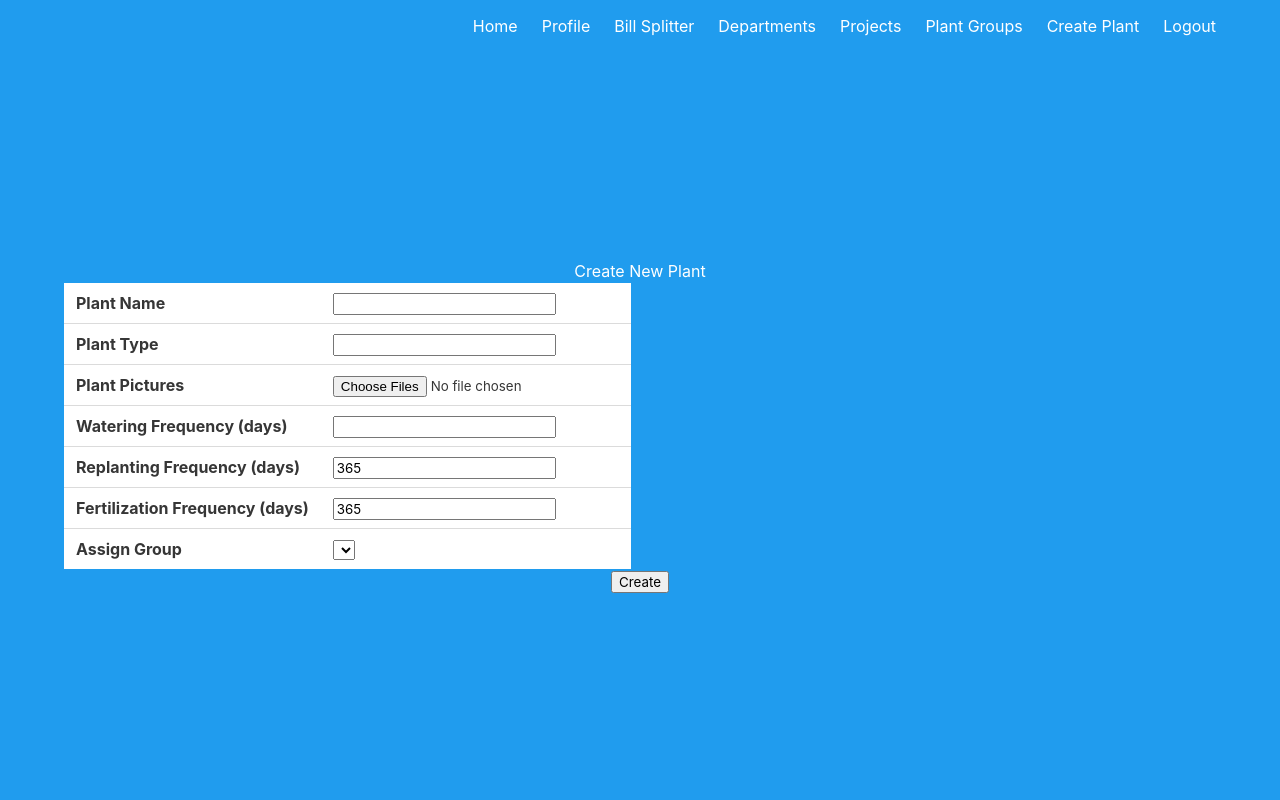
After one commit to freakazoidas/PlantApp, a Flask app: page /plants/plant_groups/2 in a window 1280 px wide. The commit adds this page. Run offline with Flask 3, Linux system fonts and the light colour scheme; a user stored in the database is signed in; lists and menus that the app fills with data are empty; some libraries are stand-ins or nearby versions.

Commit message:
Created Plants groups and plant create routs and demplates. Plants can be assigned and groups can be deleted along with plants.

```diff
--- a/project/plants.py
+++ b/project/plants.py
@@ -1,3 +1,5 @@
+import datetime
+
 from flask import (Blueprint, flash, get_flashed_messages, redirect,
                    render_template, request, url_for)
 from flask_login import current_user, login_required
@@ -8,3 +10,127 @@ from .models import (PlantGroup, PlantGroupIntermediary, PlantGroupUsers,
                      PlantSingle, PlantWateringHistory, User)
 
 plants_bp = Blueprint('plants', __name__, url_prefix='/plants')
+
+@plants_bp.route('/plant_groups', methods=['GET', 'POST'])
+@login_required
+def plant_groups():
+    if request.method == 'POST':
+        # Create a new plant group and assign it to the logged in user
+        new_group = PlantGroup(name=request.form.get('group_name'))
+        db.session.add(new_group)
+        new_group_user = PlantGroupUsers(user=current_user, plant_group=new_group)
+        db.session.add(new_group_user)
+        db.session.commit()
+        flash('New plant group created!', 'success')
+
+    # Get all plant groups assigned to the logged in user
+    plant_groups = PlantGroup.query.join(PlantGroupUsers).filter(PlantGroupUsers.user_id == current_user.id).all()
+
+    # Get all plant names assigned to each plant group
+    plant_names = {}
+    for group in plant_groups:
+        plants = PlantGroupIntermediary.query.join(PlantSingle).filter(PlantGroupIntermediary.plant_group_id == group.id).all()
+        plant_names[group.name] = [plant.plant.name for plant in plants]
+
+    return render_template('plant_groups.html', plant_groups=plant_groups, plant_names=plant_names)
+
+@plants_bp.route('/delete_group/<int:group_id>', methods=['POST'])
+@login_required
+def delete_group(group_id):
+    # Find the plant group to delete
+    group = PlantGroup.query.filter_by(id=group_id).first()
+
+    # Make sure the group belongs to the current user
+    if group and PlantGroupUsers.query.filter_by(user_id=current_user.id, plant_group_id=group.id).first():
+        # Delete the group and any associated data
+        PlantGroupIntermediary.query.filter_by(plant_group_id=group.id).delete()
+        PlantGroupUsers.query.filter_by(plant_group_id=group.id).delete()
+        PlantGroup.query.filter_by(id=group.id).delete()
+        db.session.commit()
+        flash('Plant group deleted!', 'success')
+
+    return redirect(url_for('plants.plant_groups'))
+
+
+
+
+@plants_bp.route('/plant_groups/<int:group_id>')
+@login_required
+def plant_group_single(group_id):
+    # Get the plant group
+    group = PlantGroup.query.filter_by(id=group_id).first()
+
+    # Get all plants in the group
+    plants = PlantGroupIntermediary.query.join(PlantSingle).filter(PlantGroupIntermediary.plant_group_id == group_id).all()
+
+    return render_template('plant_group_single.html', group=group, plants=plants)
+
+def get_days_until_next_watering(last_watered_date, watering_frequency):
+    """
+    Calculates the number of days until the next watering based on the last watering date and watering frequency.
+    """
+    today = datetime.datetime.now().date()
+    next_watering_date = last_watered_date + datetime.timedelta(days=watering_frequency)
+    days_until_next_watering = (next_watering_date - today).days
+    return days_until_next_watering
+
+@plants_bp.route('/create_plant', methods=['GET', 'POST'])
+@login_required
+def create_plant():
+    if request.method == 'POST':
+        # Create a new plant and add it to the selected plant group
+        name = request.form.get('plant_name')
+        type = request.form.get('plant_type')
+        watering_frequency = request.form.get('watering_frequency')
+        replanting_frequency = request.form.get('replanting_frequency')
+        fertilizations_frequency = request.form.get('fertilization_frequency')
+        group_id = request.form.get('group_id')
+
+        new_plant = PlantSingle(
+            name=name,
+            type=type,
+            watering_frequency=watering_frequency,
+            replanting_frequency=replanting_frequency,
+            fertilizations_frequency=fertilizations_frequency,
+        )
+        db.session.add(new_plant)
+
+        # Add the new plant to the selected plant group
+        plant_group = PlantGroup.query.get(group_id)
+        new_intermediary = PlantGroupIntermediary(
+            plant_group=plant_group,
+            plant=new_plant,
+        )
+        db.session.add(new_intermediary)
+
+        db.session.commit()
+        flash('New plant created!', 'success')
+        return redirect(url_for('plants.plant_groups'))
+
+    # Get all plant groups assigned to the logged in user
+    plant_groups = PlantGroup.query.join(PlantGroupUsers).filter(
+        PlantGroupUsers.user_id == current_user.id
+    ).all()
+
+    return render_template('plant_create.html', plant_groups=plant_groups)
+
+@plants_bp.route('/update_plant', methods=['POST'])
+@login_required
+def update_plant():
+    """
+    Updates the watering history of a plant and adds a new entry to PlantWateringHistory.
+    """
+    plant_id = request.form.get('plant_id')
+    comment = request.form.get('comment')
+    watering_date = datetime.datetime.strptime(request.form.get('watering_date'), '%Y-%m-%d').date()
+
+    # Find the plant and make sure it belongs to the current user
+    plant = PlantSingle.query.filter_by(id=plant_id).first()
+    if plant and plant.groups.filter_by(user_id=current_user.id).first():
+        # Update the plant's last watering date and add a new entry to PlantWateringHistory
+        plant.last_watered = watering_date
+        db.session.add(PlantWateringHistory(plant=plant, date=watering_date, comment=comment))
+        db.session.commit()
+        flash('Plant watering history updated!', 'success')
+
+    return redirect(url_for('plants.plant_group_single', group_id=plant.group.id))
--- a/project/templates/base.html
+++ b/project/templates/base.html
@@ -25,6 +25,7 @@
                 <a href="{{ url_for('main.profile') }}" class="navbar-item">
                   Profile
                 </a>
+
                 <a href="{{ url_for('main.groups') }}" class="navbar-item">
                   Bill Splitter
                 </a>
@@ -40,7 +41,22 @@
                 >
                   Projects
                 </a>
-                {% endif %} {% if not current_user.is_authenticated %}
+                <a
+                  href="{{ url_for('plants.plant_groups') }}"
+                  class="navbar-item"
+                >
+                  Plant Groups
+                </a>
+                {% if current_user.is_authenticated %}
+                <a
+                  href="{{ url_for('plants.create_plant') }}"
+                  class="navbar-item"
+                >
+                  Create Plant
+                </a>
+
+                {% endif %} {% endif %} {% if not current_user.is_authenticated
+                %}
                 <a href="{{ url_for('auth.login') }}" class="navbar-item">
                   Login
                 </a>
--- /dev/null
+++ b/project/templates/plant_group_single.html
@@ -0,0 +1,102 @@
+{% extends 'base.html' %} {% block content %}
+
+<h1>Create New Plant</h1>
+<form method="POST" action="{{ url_for('plants.create_plant') }}">
+  <div class="row">
+    <div class="col-md-6">
+      <table class="table">
+        <tbody>
+          <tr>
+            <th scope="row">Plant Name</th>
+            <td>
+              <input
+                type="text"
+                class="form-control"
+                id="plant_name"
+                name="plant_name"
+                required
+              />
+            </td>
+          </tr>
+          <tr>
+            <th scope="row">Plant Type</th>
+            <td>
+              <input
+                type="text"
+                class="form-control"
+                id="plant_type"
+                name="plant_type"
+                required
+              />
+            </td>
+          </tr>
+          <tr>
+            <th scope="row">Plant Pictures</th>
+            <td>
+              <input
+                type="file"
+                class="form-control"
+                id="plant_pictures"
+                name="plant_pictures[]"
+                multiple
+                required
+              />
+            </td>
+          </tr>
+          <tr>
+            <th scope="row">Watering Frequency (days)</th>
+            <td>
+              <input
+                type="number"
+                class="form-control"
+                id="watering_frequency"
+                name="watering_frequency"
+                required
+                min="0"
+              />
+            </td>
+          </tr>
+          <tr>
+            <th scope="row">Replanting Frequency (days)</th>
+            <td>
+              <input
+                type="number"
+                class="form-control"
+                id="replanting_frequency"
+                name="replanting_frequency"
+                value="365"
+                min="0"
+              />
+            </td>
+          </tr>
+          <tr>
+            <th scope="row">Fertilization Frequency (days)</th>
+            <td>
+              <input
+                type="number"
+                class="form-control"
+                id="fertilization_frequency"
+                name="fertilization_frequency"
+                value="365"
+                min="0"
+              />
+            </td>
+          </tr>
+          <tr>
+            <th scope="row">Assign Group</th>
+            <td>
+              <select class="form-select" id="group_id" name="group_id">
+                {% for group in plant_groups %}
+                <option value="{{ group.id }}">{{ group.name }}</option>
+                {% endfor %}
+              </select>
+            </td>
+          </tr>
+        </tbody>
+      </table>
+    </div>
+    <div class="col-md-6"></div>
+  </div>
+  <button type="submit" class="btn btn-primary">Create</button>
+</form>
+{% endblock %}
```
Also changed, not shown: project/templates/plant_create.html (added, +100 -0 lines), project/templates/plant_groups.html (added, +55 -0 lines), instance/db.sqlite.
